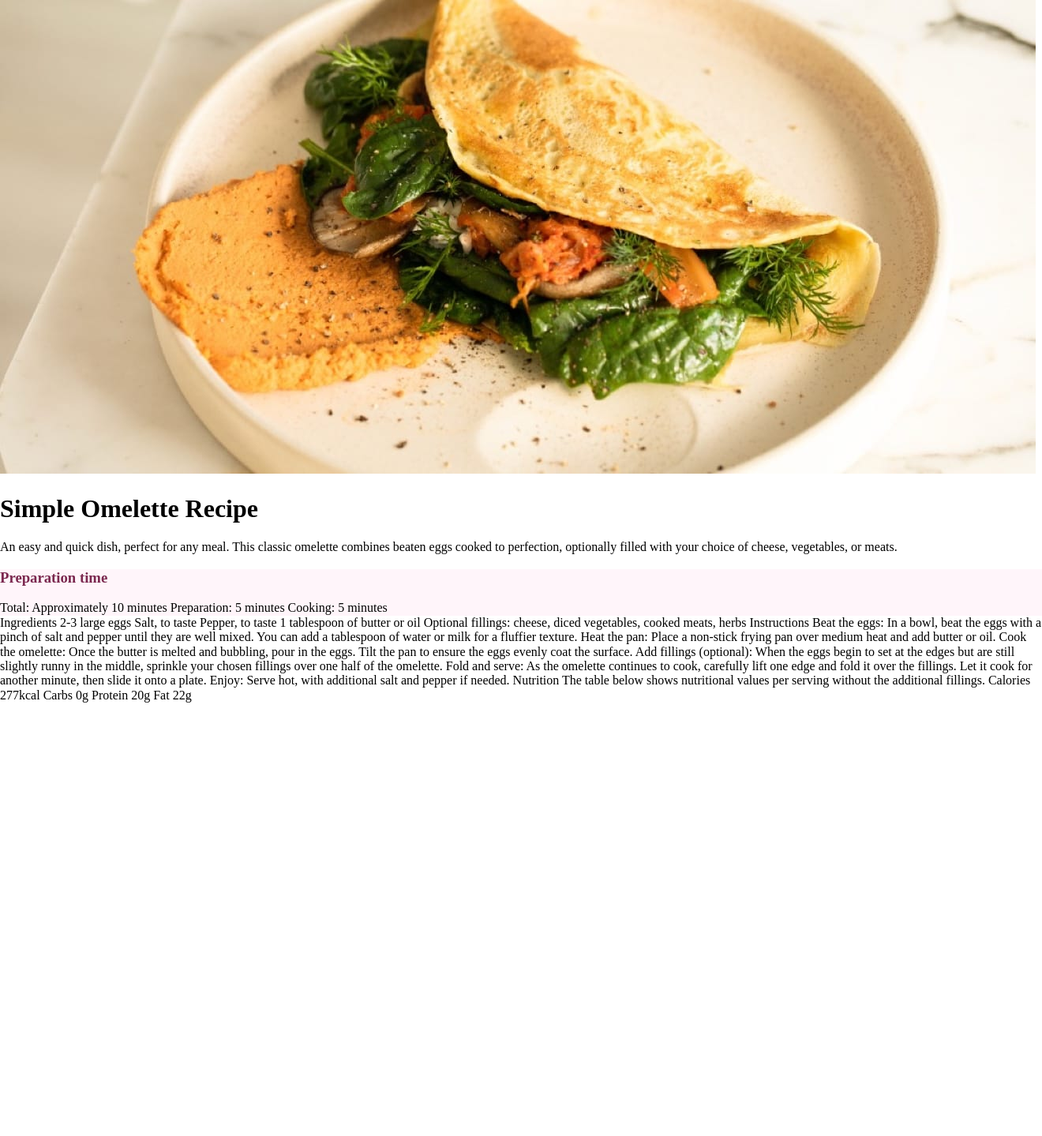
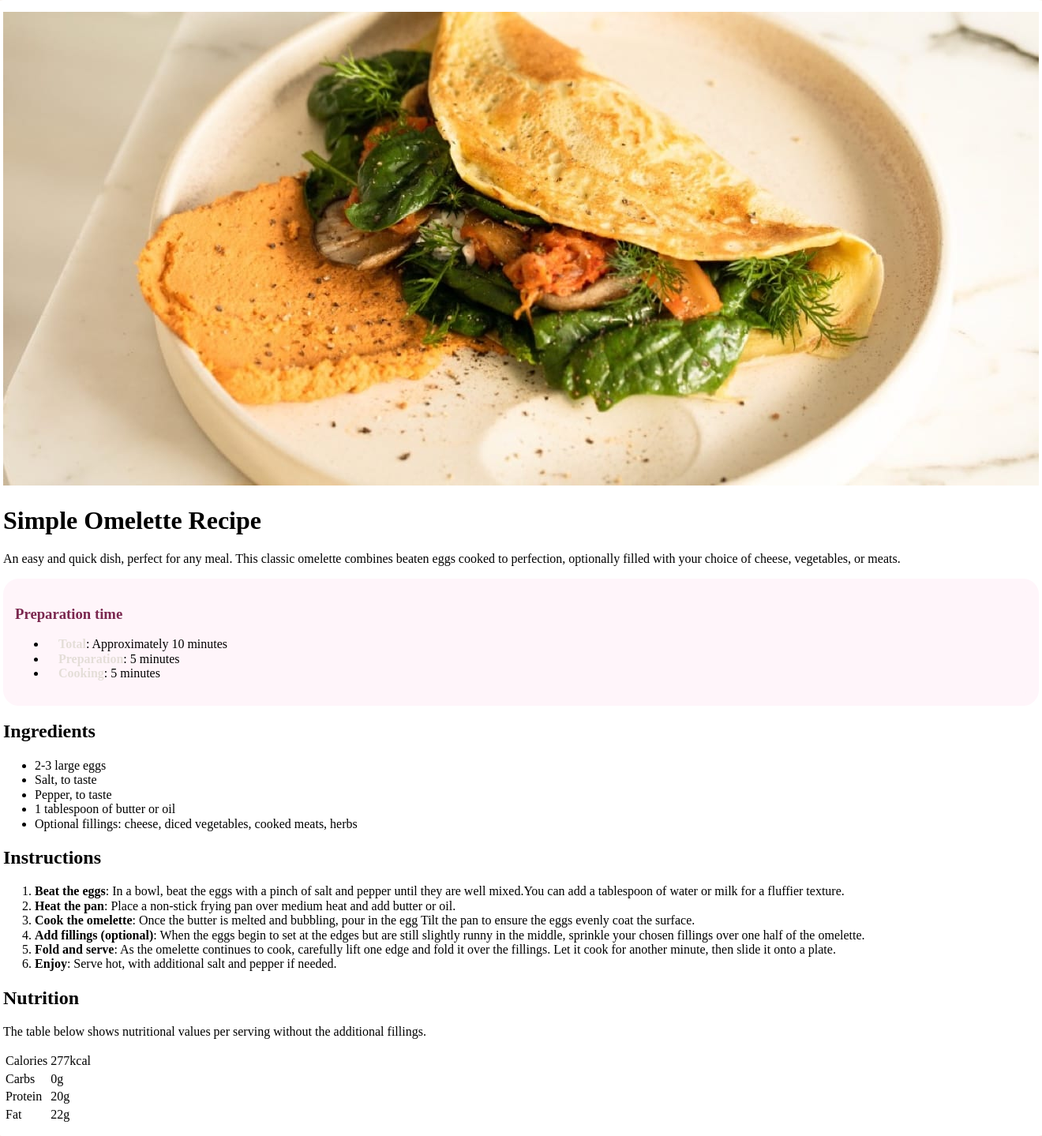
Before and after one commit to Bitraxis/Web, a PHP site: page / in a window 1320 px wide. Shown: the whole page at 79% size. Before the commit the page ends 890 px from the top, so only its background shows below. Run offline with PHP 8.4, Linux system fonts and the light colour scheme.

Commit message:
nove commity

```diff
--- a/29.11.2024/Domáca úloha/index.html
+++ b/29.11.2024/Domáca úloha/index.html
@@ -13,63 +13,64 @@
 
 </head>
 <body>
-    <div class="article">
-        <header>
-            <img src="assets/image-omelette.jpeg" alt="Omelette">
-            <h1>Simple Omelette Recipe</h1>
+    <main class="article">
+        <img src="assets/image-omelette.jpeg" alt="Omelette">
+        <h1>Simple Omelette Recipe</h1>
+        <p>An easy and quick dish, perfect for any meal. This classic omelette combines beaten eggs cooked to perfection, optionally filled with your choice of cheese, vegetables, or meats.</p>
+        <div class="preparation">
+            <h3 class="preparation-title">Preparation time</h3>
+            <ul>
+                <li><strong>Total</strong>: Approximately 10 minutes</li>
+                <li><strong>Preparation</strong>: 5 minutes</li>
+                <li><strong>Cooking</strong>: 5 minutes</li>
+            </ul>
+        </div>
 
-            <p>An easy and quick dish, perfect for any meal. This classic omelette combines beaten eggs cooked to perfection, optionally filled with your choice of cheese, vegetables, or meats.</p>
-            <div class="preparation">
+        <h2>Ingredients</h2>
+        <ul>
+            <li>2-3 large eggs</li>
+            <li>Salt, to taste</li>
+            <li>Pepper, to taste</li>
+            <li>1 tablespoon of butter or oil</li>
+            <li>Optional fillings: cheese, diced vegetables, cooked meats, herbs</li>
+        </ul>
 
-                <h3 class="preparation-title">Preparation time</h3>
+        <h2>Instructions</h2>
+        <ol>
+            <li><strong>Beat the eggs</strong>: In a bowl, beat the eggs with a pinch of salt and pepper until they are well mixed.You can add a tablespoon of water or milk for a fluffier texture. </li>
 
-                Total: Approximately 10 minutes
-                Preparation: 5 minutes
-                Cooking: 5 minutes
-            </div>
-        </header>
-  Ingredients
+            <li><strong>Heat the pan</strong>: Place a non-stick frying pan over medium heat and add butter or oil.</li>
 
-  2-3 large eggs
-  Salt, to taste
-  Pepper, to taste
-  1 tablespoon of butter or oil
-  Optional fillings: cheese, diced vegetables, cooked meats, herbs
+            <li><strong>Cook the omelette</strong>: Once the butter is melted and bubbling, pour in the egg Tilt the pan to ensure the eggs evenly coat the surface.</li>
 
-  Instructions
+            <li><strong>Add fillings (optional)</strong>: When the eggs begin to set at the edges but are still slightly runny in the middle, sprinkle your chosen fillings over one half of the omelette.</li>
 
-  Beat the eggs: In a bowl, beat the eggs with a pinch of salt and pepper until they are well mixed.
-  You can add a tablespoon of water or milk for a fluffier texture.
+            <li><strong>Fold and serve</strong>: As the omelette continues to cook, carefully lift one edge and fold it over the fillings. Let it cook for another minute, then slide it onto a plate.</li>
 
-  Heat the pan: Place a non-stick frying pan over medium heat and add butter or oil.
+            <li><strong>Enjoy</strong>: Serve hot, with additional salt and pepper if needed.</li>
+        </ol>
+        <h2>Nutrition</h2>
 
-  Cook the omelette: Once the butter is melted and bubbling, pour in the eggs. Tilt the pan to ensure
-  the eggs evenly coat the surface.
+        <p>The table below shows nutritional values per serving without the additional fillings.</p>
+        <table>
+            <tr>
+                <td>Calories</td>
+                <td>277kcal</td>
+            </tr>
+            <tr>
+                <td>Carbs</td>
+                <td>0g</td>
+            </tr>
+            <tr>
+                <td>Protein</td>
+                <td>20g</td>
+            </tr>
+            <tr>
+                <td>Fat</td>
+                <td>22g</td>
+            </tr>
+        </table>
 
-  Add fillings (optional): When the eggs begin to set at the edges but are still slightly runny in the
-  middle, sprinkle your chosen fillings over one half of the omelette.
-
-  Fold and serve: As the omelette continues to cook, carefully lift one edge and fold it over the
-  fillings. Let it cook for another minute, then slide it onto a plate.
-
-  Enjoy: Serve hot, with additional salt and pepper if needed.
-
-  Nutrition
-
-  The table below shows nutritional values per serving without the additional fillings.
-
-  Calories
-  277kcal
-
-  Carbs
-  0g
-
-  Protein
-  20g
-
-  Fat
-  22g
-
-    </div>
+    </main>
 </body>
 </html>
--- a/29.11.2024/Domáca úloha/style.css
+++ b/29.11.2024/Domáca úloha/style.css
@@ -1,10 +1,32 @@
-.attribution { font-size: 11px; text-align: center; }
-.attribution a { color: hsl(228, 45%, 44%); }
+body {
+    margin: 0;
+    justify-content: center;
+    display: flex;
+    background-color: hsl(30, 54%, 90%);
+}
+
+main {
+    background-color: white;
+    padding: 5px 5px 5px 5px;
+    border: 10px solid white;
+    border-radius: 15px;
+}
 
 .preparation {
     background-color: hsl(330, 100%, 98%);
+    border: 15px solid hsl(330, 100%, 98%);
+    border-radius: 20px;
 }
 
 .preparation-title {
     color: hsl(332, 51%, 32%);
 }
+
+.preparation ul li {
+    padding: 0 0 0 0;
+    padding-left: 15px;
+}
+
+.preparation ul li strong {
+    color: hsl(30, 18%, 87%);
+}
```
